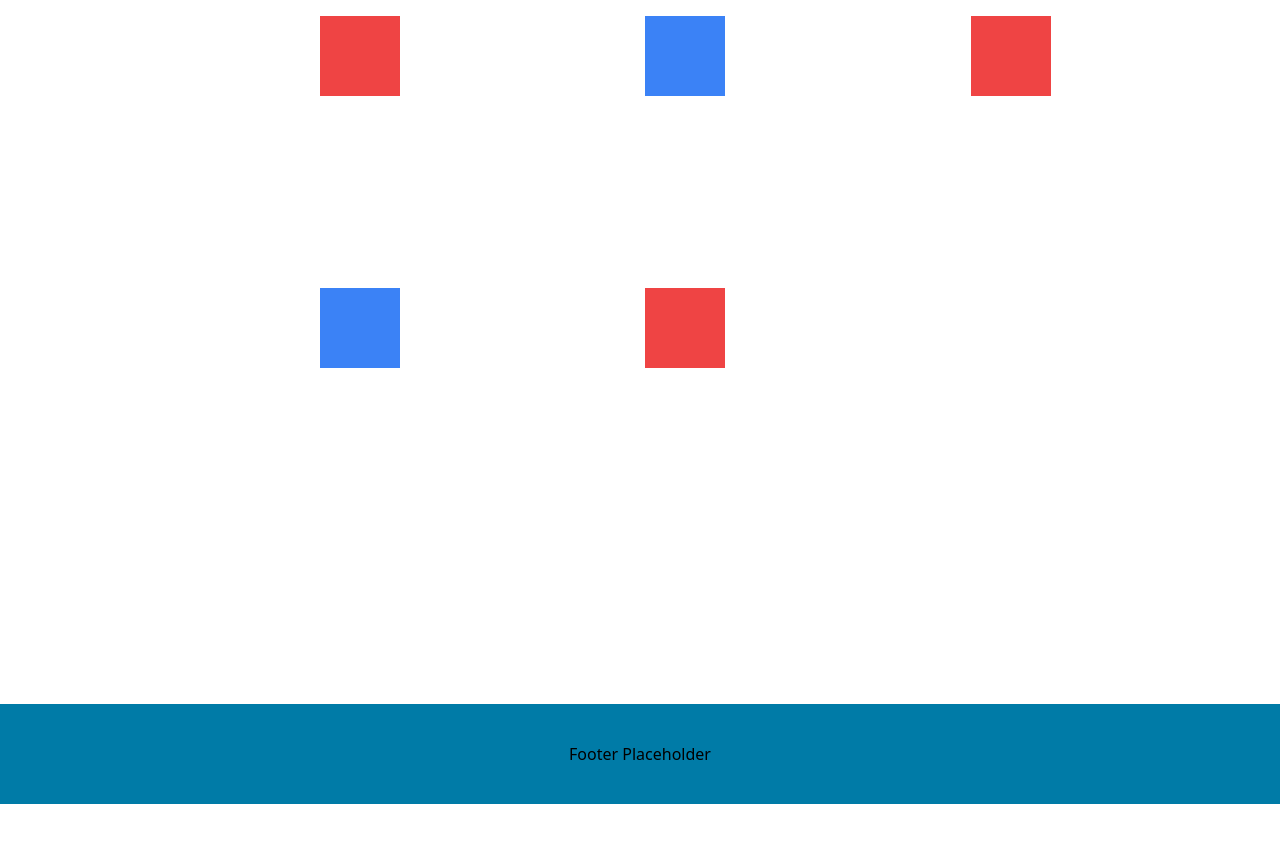
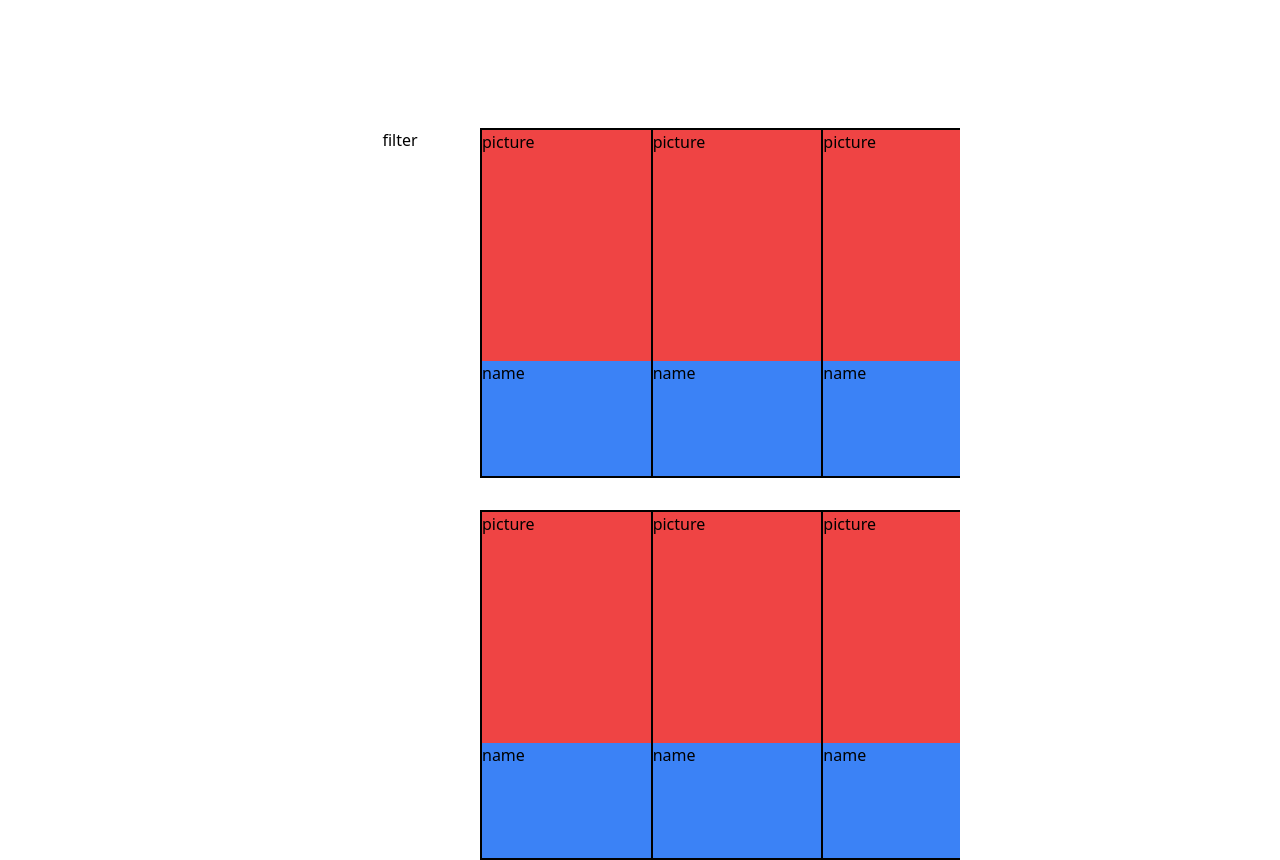
Before and after one commit to ScaiaAguinaga/pet-adoption-site, a React (Vite) app: page /Adopt in a window 1280 px wide. Shown: the part 320-1180 px from the top of the page. Before the commit the page ends 1124 px from the top, so only its background shows below. Built offline with nearby package versions, Linux system fonts and the light colour scheme.

Commit message:
made progress on layout of adoption page

```diff
--- a/src/pages/Adopt.jsx
+++ b/src/pages/Adopt.jsx
@@ -1,22 +1,39 @@
 const Adopt = () => {
   return (
-    <div className="flex min-h-screen justify-center">
-      <div className="grid w-full grid-cols-4">
+    <div className="flex justify-center">
+      <div className="grid w-1/2 grid-cols-4">
+        <div className="col-span-4 justify-center h-96"> Filler Content </div>
         {/* Column for search filters */}
         <div className="col-span-1">
-          <div className="sticky top-0 bg-white p-4 shadow-md">
-            settings for filter
+          <div className="sticky top-16 flex h-80 justify-center">
+            <div>filter</div>
           </div>
         </div>
-        <div className="col-span-3 grid h-screen grid-cols-3 gap-4 overflow-auto">
-          <div className="h-20 w-20 bg-blue-500"></div>
-          <div className="h-20 w-20 bg-red-500"></div>
-          <div className="h-20 w-20 bg-blue-500"></div>
-          <div className="h-20 w-20 bg-red-500"></div>
-          <div className="h-20 w-20 bg-blue-500"></div>
-          <div className="h-20 w-20 bg-red-500"></div>
-          <div className="h-20 w-20 bg-blue-500"></div>
-          <div className="h-20 w-20 bg-red-500"></div>
+        <div className="col-span-3 grid grid-cols-3 gap-8 justify-self-center overflow-auto">
+          <div className=" h-[350px] w-[250px] border-2 border-black bg-offwhite">
+            <div className="h-2/3 bg-red-500">picture</div>
+            <div className="h-1/3 bg-blue-500">name</div>
+          </div>
+          <div className=" h-[350px] w-[250px] border-2 border-black bg-offwhite">
+            <div className="h-2/3 bg-red-500">picture</div>
+            <div className="h-1/3 bg-blue-500">name</div>
+          </div>
+          <div className=" h-[350px] w-[250px] border-2 border-black bg-offwhite">
+            <div className="h-2/3 bg-red-500">picture</div>
+            <div className="h-1/3 bg-blue-500">name</div>
+          </div>
+          <div className=" h-[350px] w-[250px] border-2 border-black bg-offwhite">
+            <div className="h-2/3 bg-red-500">picture</div>
+            <div className="h-1/3 bg-blue-500">name</div>
+          </div>
+          <div className=" h-[350px] w-[250px] border-2 border-black bg-offwhite">
+            <div className="h-2/3 bg-red-500">picture</div>
+            <div className="h-1/3 bg-blue-500">name</div>
+          </div>
+          <div className=" h-[350px] w-[250px] border-2 border-black bg-offwhite">
+            <div className="h-2/3 bg-red-500">picture</div>
+            <div className="h-1/3 bg-blue-500">name</div>
+          </div>
         </div>
       </div>
     </div>
```
